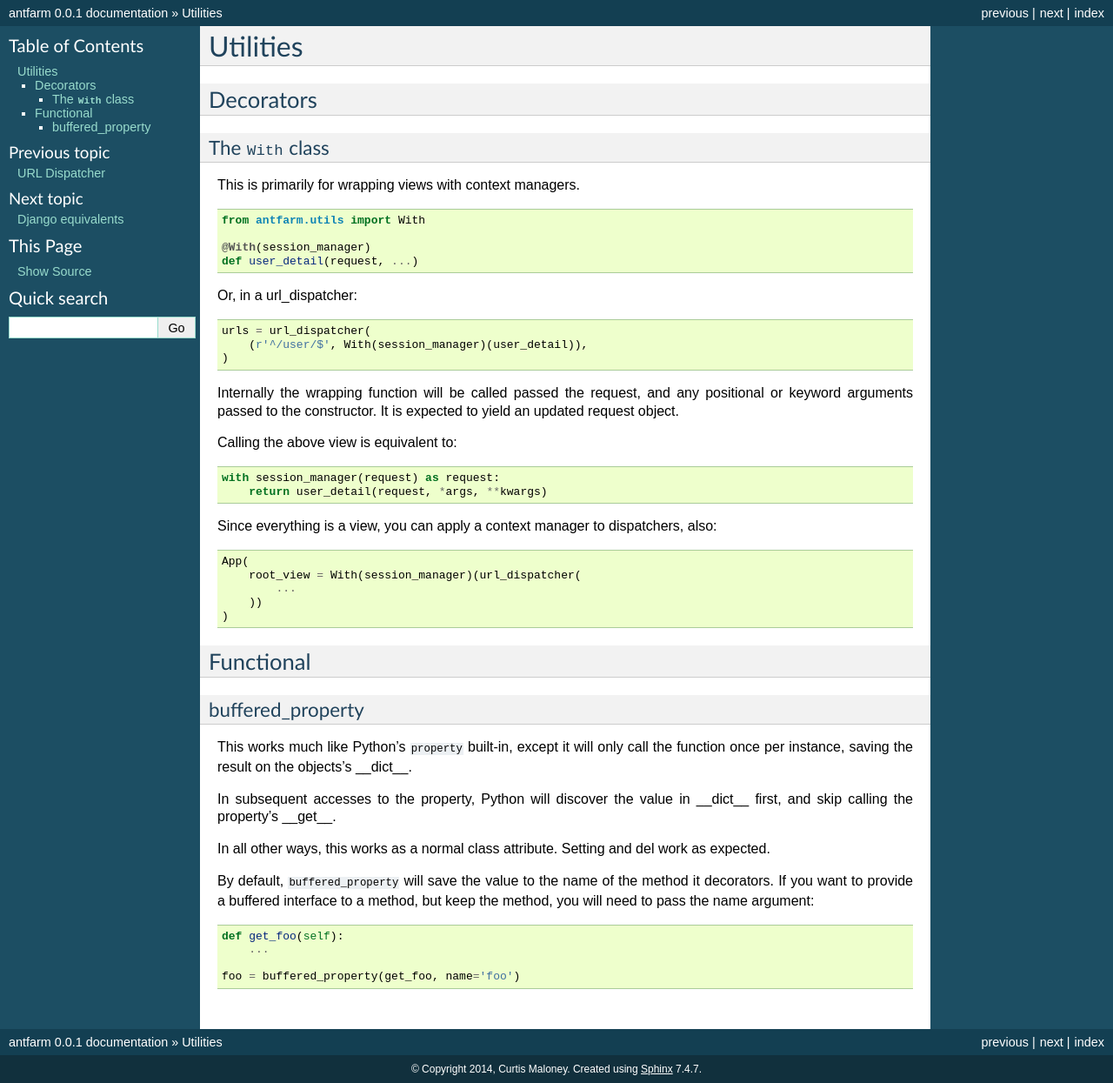
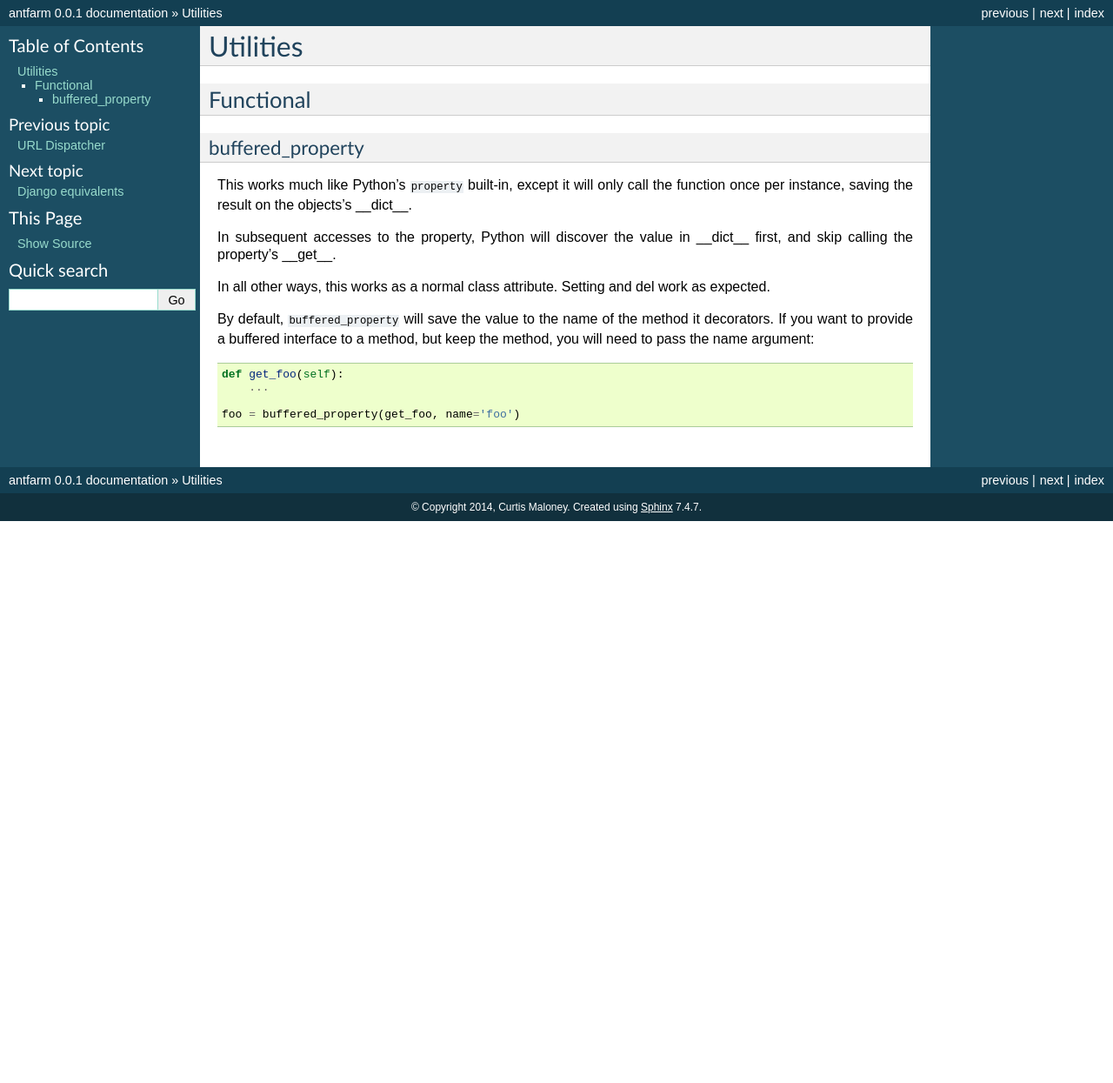
Before and after one commit to funkybob/antfarm, a Sphinx documentation site: the page built from docs/utilities.rst, in a window 1280 px wide. Shown: the whole page at 87% size. Built offline with Sphinx 7.4.7, drawn with Linux system fonts in a browser that asks for light colours; after the commit the page ends 900 px from its top, so only the background shows below that.

Commit message:
Update docs

```diff
--- a/docs/utilities.rst
+++ b/docs/utilities.rst
@@ -1,52 +1,6 @@
 =========
 Utilities
 =========
-
-Decorators
-==========
-
-The ``With`` class
-------------------
-
-This is primarily for wrapping views with context managers.
-
-.. code-block:: python
-
-    from antfarm.utils import With
-
-    @With(session_manager)
-    def user_detail(request, ...)
-
-Or, in a url_dispatcher:
-
-.. code-block:: python
-
-    urls = url_dispatcher(
-        (r'^/user/$', With(session_manager)(user_detail)),
-    )
-
-Internally the wrapping function will be called passed the request, and any
-positional or keyword arguments passed to the constructor.  It is expected to
-yield an updated request object.
-
-Calling the above view is equivalent to:
-
-.. code-block:: python
-
-    with session_manager(request) as request:
-        return user_detail(request, *args, **kwargs)
-
-Since everything is a view, you can apply a context manager to dispatchers,
-also:
-
-.. code-block:: python
-
-    App(
-        root_view = With(session_manager)(url_dispatcher(
-            ...
-        ))
-    )
-
 
 Functional
 ==========
```
Also changed, not shown: docs/cookbook.rst (+25 -1 lines).
